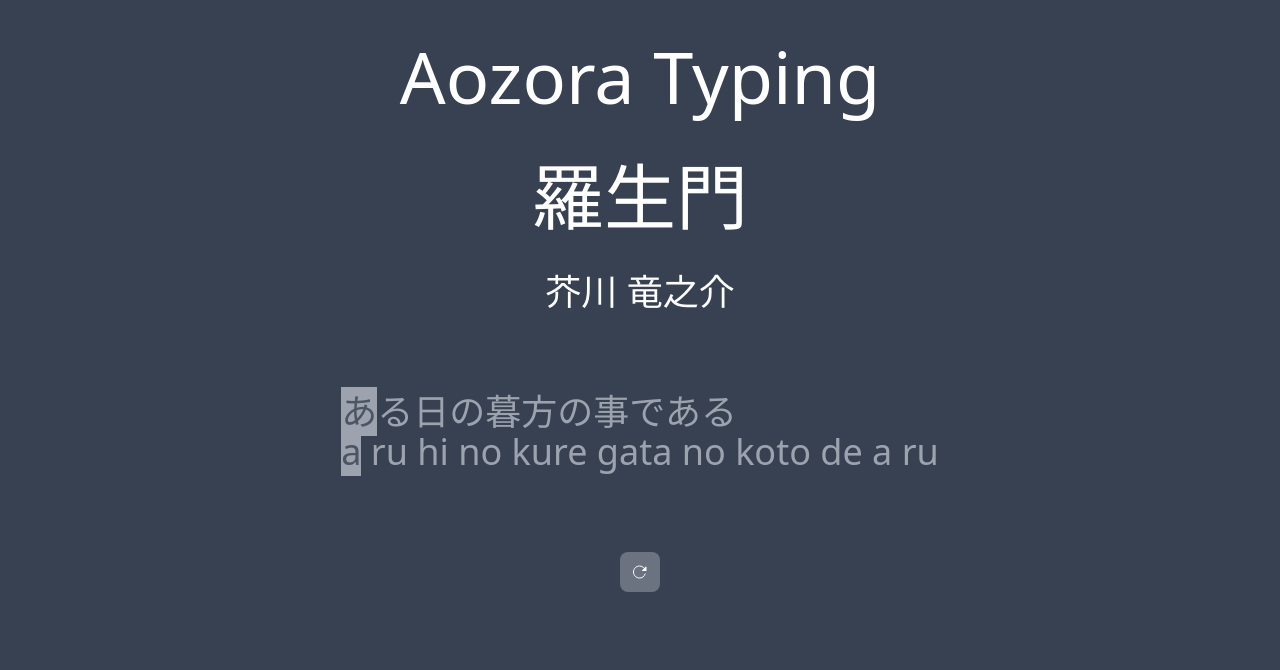
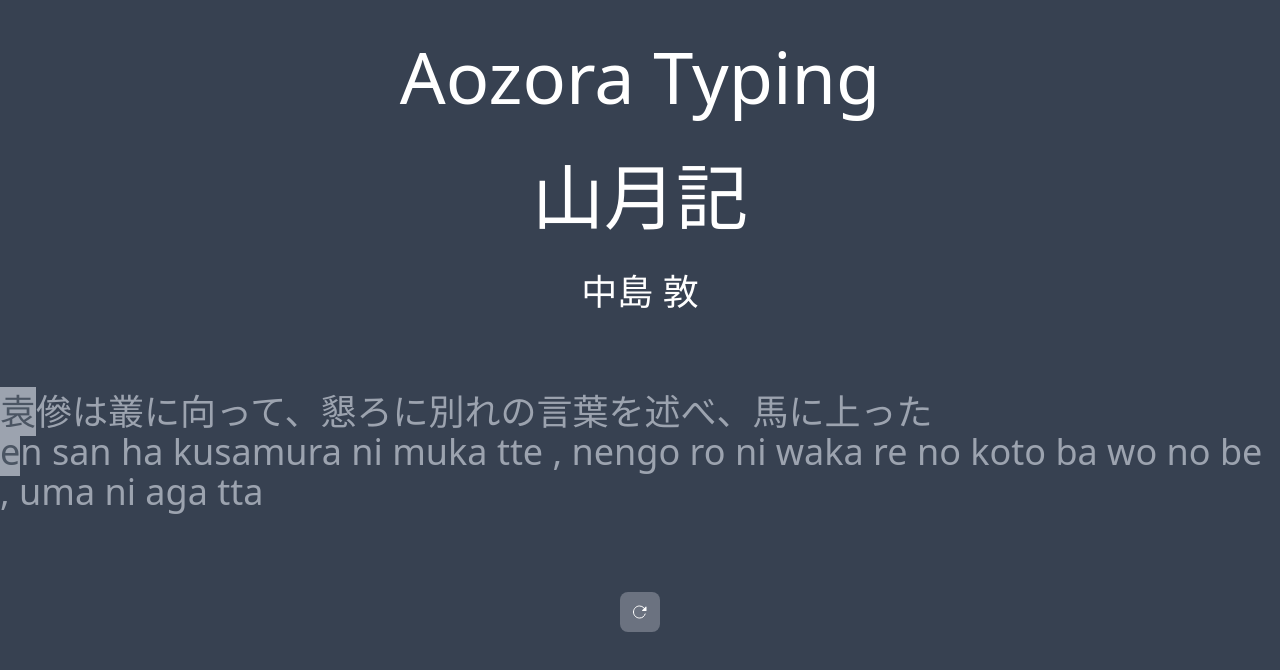
Before and after one commit to hayapo/Aozora-Typing, a React (Vite) app: page / in a window 1280 px wide. Shown: the top 670 px of the page. Built offline with nearby package versions, Linux system fonts and the light colour scheme.

Commit message:
[chore] 開発用データの削除

```diff
--- a/src/typingtexts/typingData.ts
+++ b/src/typingtexts/typingData.ts
@@ -85,15 +85,4 @@ export const typingData: TypingDataType[] = [
       "aruhinokuregatanokotodearu.hitorinogeninga,rasyoumonnositadeamayamiwomatteita.hiroimonnositaniha,konootokonohokanidaremoinai.tada,tokorodokoroninurinohageta,ookinaentyuuni,kirigirisugaippikitomatteiru.rasyoumonga,suzakuooziniaruizyouha,konootokonohokanimo,amayamiwosuruitimegasayamomiebosiga,mounisannninhaarisounamonodearu.sorega,konootokonohokanihadaremoinai.",
     url: "https://www.aozora.gr.jp/cards/000879/files/127_15260.html",
   },
-  {
-    id: 122,
-    title: "らしょーもん",
-    author: "芥川 竜之介",
-    kanjiText: "ある日の暮方の事である。一人の下人が、羅生門の下で雨やみを待っていた。",
-    wakatiRomajiText:
-      "a ru hi no kure gata no koto de a ru . hito ri no ge nin ga , ra syou mon no sita de ama ya mi wo ma tte i ta .",
-    hiraganaText: "あるひのくれがたのことである。ひとりのげにんが、らしょうもんのしたであまやみをまっていた。",
-    romajiText: "aruhinokuregatanokotodearu.hitorinogeninga,rasyoumonnositadeamayamiwomatteita.",
-    url: "https://www.aozora.gr.jp/cards/000879/files/127_15260.html",
-  },
 ]
```
